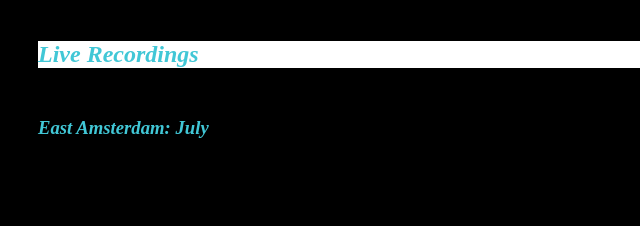
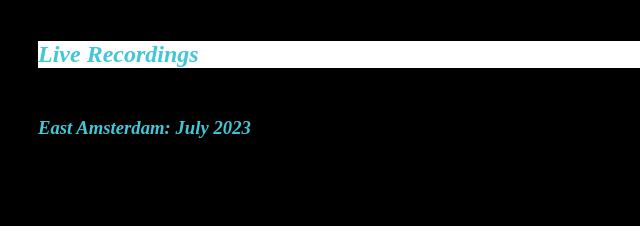
Before and after one commit to JorgePC81/jmtjpc.github.io, a plain HTML site: page index.html in a window 1280 px wide. Shown: the part 5280-5506 px from the top of the page, 0-640 px from the left. Drawn offline with Linux system fonts and the light colour scheme.

Commit message:
july performance update

```diff
--- a/index.html
+++ b/index.html
@@ -120,7 +120,7 @@
                 </a>
             </div>
             <h2>Live Recordings</h2>
-            <h3>East Amsterdam: July</h3>
+            <h3>East Amsterdam: July 2023</h3>
             <div class="live-performance">
                 <audio controls>
                     <source src="Assets/Audios/Gravity.mp3" type="audio/mpeg">ijijojoij</audio>
```
